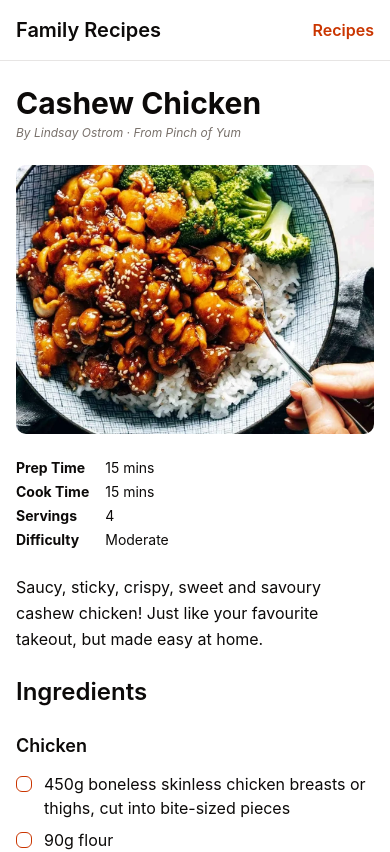
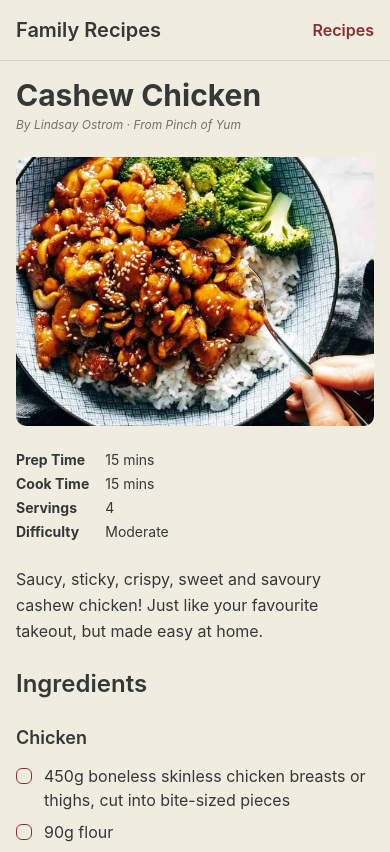
Before and after one commit to rfxdev/family-recipes-next, a Next.js app: page /recipes/cashew-chicken in a window 390 px wide. Shown: the top 852 px of the page. Built offline with nearby package versions, Linux system fonts and the light colour scheme.

Commit message:
refactor: centralise layout padding and design system tokens

```diff
--- a/app/_components/Header.tsx
+++ b/app/_components/Header.tsx
@@ -11,7 +11,7 @@ export function Header() {
   const isRecipesActive = pathname.startsWith('/recipes');
 
   return (
-    <header className="border-border bg-card border-b">
+    <header className="border-border bg-background border-b">
       <div className="mx-auto max-w-7xl px-4 py-4 sm:px-6 lg:px-8">
         <nav className="flex items-center justify-between">
           <Link
@@ -26,7 +26,7 @@ export function Header() {
               className={cn(
                 'transition-colors',
                 isRecipesActive
-                  ? 'text-primary font-semibold'
+                  ? 'text-accent-foreground font-semibold'
                   : 'text-muted-foreground hover:text-foreground',
               )}
               href={routes.recipes}
--- a/app/_components/ui/badge.tsx
+++ b/app/_components/ui/badge.tsx
@@ -6,7 +6,7 @@ import { cva } from 'class-variance-authority';
 import { cn } from '@/_lib/utils/cn';
 
 const badgeVariants = cva(
-  'inline-flex items-center justify-center rounded-full border border-transparent px-2 py-0.5 text-xs font-medium whitespace-nowrap shrink-0 [&>svg]:size-3 [&>svg]:pointer-events-none gap-1 transition-[color,box-shadow] overflow-hidden',
+  'inline-flex items-center justify-center rounded-full border border-transparent px-3 py-1 text-sm font-medium whitespace-nowrap shrink-0 [&>svg]:size-3 [&>svg]:pointer-events-none gap-1 transition-[color,box-shadow] overflow-hidden',
   {
     defaultVariants: {
       variant: 'default',
@@ -15,8 +15,9 @@ const badgeVariants = cva(
       variant: {
         default: 'bg-primary text-primary-foreground',
         destructive: 'bg-destructive text-destructive-foreground',
-        outline: 'border-border text-foreground',
+        outline: 'bg-accent text-accent-foreground border-accent-foreground/20',
         secondary: 'bg-secondary text-secondary-foreground',
+        tertiary: 'bg-tertiary text-tertiary-foreground',
       },
     },
   },
--- a/app/_components/ui/checkbox.tsx
+++ b/app/_components/ui/checkbox.tsx
@@ -14,7 +14,7 @@ const Checkbox = forwardRef<
 >(({ className, ...props }, ref) => (
   <CheckboxPrimitive.Root
     className={cn(
-      'border-primary ring-offset-background focus-visible:ring-ring data-[state=checked]:bg-primary data-[state=checked]:text-primary-foreground peer size-4 shrink-0 rounded-sm border focus-visible:ring-2 focus-visible:ring-offset-2 focus-visible:outline-none disabled:cursor-not-allowed disabled:opacity-50',
+      'border-accent-foreground ring-offset-background focus-visible:ring-ring data-[state=checked]:bg-accent-foreground data-[state=checked]:text-accent peer size-4 shrink-0 rounded-sm border focus-visible:ring-2 focus-visible:ring-offset-2 focus-visible:outline-none disabled:cursor-not-allowed disabled:opacity-50',
       className,
     )}
     ref={ref}
--- a/app/globals.css
+++ b/app/globals.css
@@ -1,53 +1,30 @@
 @import 'tailwindcss';
 @import 'tw-animate-css';
 
-@custom-variant dark (@media (prefers-color-scheme: dark));
-
+/* Colour token reference: docs/design-system.md */
 :root {
-  --background: oklch(1 0 0);
-  --foreground: oklch(0.147 0.004 49.25);
-  --card: oklch(1 0 0);
-  --card-foreground: oklch(0.147 0.004 49.25);
+  --background: oklch(0.9429 0.0165 91.55);
+  --foreground: oklch(0.3382 0.0045 219.61);
+  --card: var(--background);
+  --card-foreground: var(--foreground);
   --popover: oklch(1 0 0);
   --popover-foreground: oklch(0.147 0.004 49.25);
-  --primary: oklch(0.553 0.195 38.402);
-  --primary-foreground: oklch(0.985 0.001 106.423);
-  --secondary: oklch(0.97 0.001 106.424);
-  --secondary-foreground: oklch(0.216 0.006 56.043);
+  --primary: oklch(0.4504 0.101 160.55);
+  --primary-foreground: oklch(0.9945 0.0057 84.57);
+  --secondary: oklch(0.7797 0.0733 40.18);
+  --secondary-foreground: oklch(0.3382 0.0045 219.61);
+  --tertiary: oklch(0.9081 0.1043 96.08);
+  --tertiary-foreground: oklch(0.3382 0.0045 219.61);
   --muted: oklch(0.97 0.001 106.424);
   --muted-foreground: oklch(0.553 0.013 58.071);
-  --accent: oklch(0.97 0.001 106.424);
-  --accent-foreground: oklch(0.216 0.006 56.043);
+  --accent: oklch(0.985 0.001 106.423);
+  --accent-foreground: oklch(0.4427 0.1323 22.12);
   --destructive: oklch(0.577 0.245 27.325);
   --destructive-foreground: oklch(0.985 0 0);
-  --border: oklch(0.923 0.003 48.717);
+  --border: oklch(0.8043 0.0227 92.55 / 50%);
   --input: oklch(0.923 0.003 48.717);
-  --ring: oklch(0.553 0.195 38.402);
+  --ring: var(--accent-foreground);
   --radius: 0.625rem;
-}
-
-@media (prefers-color-scheme: dark) {
-  :root {
-    --background: oklch(0.147 0.004 49.25);
-    --foreground: oklch(0.985 0.001 106.423);
-    --card: oklch(0.216 0.006 56.043);
-    --card-foreground: oklch(0.985 0.001 106.423);
-    --popover: oklch(0.216 0.006 56.043);
-    --popover-foreground: oklch(0.985 0.001 106.423);
-    --primary: oklch(0.705 0.213 47.604);
-    --primary-foreground: oklch(0.216 0.006 56.043);
-    --secondary: oklch(0.268 0.007 34.298);
-    --secondary-foreground: oklch(0.985 0.001 106.423);
-    --muted: oklch(0.268 0.007 34.298);
-    --muted-foreground: oklch(0.709 0.01 56.259);
-    --accent: oklch(0.268 0.007 34.298);
-    --accent-foreground: oklch(0.985 0.001 106.423);
-    --destructive: oklch(0.704 0.191 22.216);
-    --destructive-foreground: oklch(0.985 0 0);
-    --border: oklch(1 0 0 / 10%);
-    --input: oklch(1 0 0 / 15%);
-    --ring: oklch(0.705 0.213 47.604);
-  }
 }
 
 @theme inline {
@@ -61,6 +38,8 @@
   --color-primary-foreground: var(--primary-foreground);
   --color-secondary: var(--secondary);
   --color-secondary-foreground: var(--secondary-foreground);
+  --color-tertiary: var(--tertiary);
+  --color-tertiary-foreground: var(--tertiary-foreground);
   --color-muted: var(--muted);
   --color-muted-foreground: var(--muted-foreground);
   --color-accent: var(--accent);
--- a/app/layout.tsx
+++ b/app/layout.tsx
@@ -15,7 +15,9 @@ export default function RootLayout({ children }: { children: ReactNode }) {
     <html lang="en">
       <body>
         <Header />
-        <main>{children}</main>
+        <main className="mx-auto max-w-7xl px-4 py-4 sm:px-6 sm:py-6 lg:px-8 lg:py-8">
+          {children}
+        </main>
       </body>
     </html>
   );
--- a/app/recipes/[id]/_components/RecipeDetail.tsx
+++ b/app/recipes/[id]/_components/RecipeDetail.tsx
@@ -34,7 +34,7 @@ export function RecipeDetail({ recipe }: RecipeDetailProps) {
   };
 
   return (
-    <div className="mx-auto max-w-7xl px-4 py-6 sm:px-6 lg:px-8 lg:py-8">
+    <>
       {/* Row 1: Title + author left, image right */}
       <div className="grid gap-6 lg:grid-cols-[3fr_5fr] lg:gap-12">
         <div className="flex flex-col justify-center">
@@ -80,7 +80,8 @@ export function RecipeDetail({ recipe }: RecipeDetailProps) {
       {/* Row 2: Metadata left, description right */}
       <div className="mt-6 grid gap-6 lg:mt-8 lg:grid-cols-[3fr_5fr] lg:gap-12">
         <div className="text-foreground text-sm">
-          <dl className="lg:border-border grid grid-cols-[auto_1fr] gap-x-4 gap-y-1 lg:border-y lg:py-3">
+          {/*<dl className="lg:border-border grid grid-cols-[auto_1fr] gap-x-4 gap-y-1 lg:border-y lg:py-3">*/}
+          <dl className="grid grid-cols-[auto_1fr] gap-x-4 gap-y-1">
             {recipe.prep_time_minutes != null &&
               recipe.prep_time_minutes > 0 && (
                 <>
@@ -177,7 +178,7 @@ export function RecipeDetail({ recipe }: RecipeDetailProps) {
           <ol className="list-none space-y-6">
             {recipe.instructions.map((step, index) => (
               <li className="flex gap-4" key={index}>
-                <span className="text-primary shrink-0 text-lg font-bold">
+                <span className="text-accent-foreground shrink-0 text-lg font-bold">
                   {index + 1}.
                 </span>
                 <p className="text-foreground text-base leading-relaxed lg:text-lg">
@@ -199,6 +200,6 @@ export function RecipeDetail({ recipe }: RecipeDetailProps) {
           )}
         </div>
       </div>
-    </div>
+    </>
   );
 }
--- a/app/recipes/_components/RecipeCard.tsx
+++ b/app/recipes/_components/RecipeCard.tsx
@@ -19,7 +19,7 @@ export function RecipeCard({ recipe }: RecipeCardProps) {
 
   return (
     <Link
-      className="group border-border bg-card flex flex-col overflow-hidden rounded-lg border transition-all duration-200 hover:-translate-y-1 hover:shadow-lg"
+      className="group border-border bg-card flex flex-col overflow-hidden rounded-lg transition-all duration-200 hover:-translate-y-1 hover:shadow-lg lg:border"
       href={routes.recipeDetail(recipe.id)}
     >
       {/* Image */}
@@ -41,27 +41,27 @@ export function RecipeCard({ recipe }: RecipeCardProps) {
         {/* Easy badge overlay */}
         {recipe.metadata.difficulty === 'easy' && (
           <div className="absolute top-3 left-3">
-            <Badge className="bg-emerald-600 text-white shadow-md">Easy</Badge>
+            <Badge className="shadow-md">Easy</Badge>
           </div>
         )}
       </div>
 
       {/* Content */}
-      <div className="flex flex-1 flex-col gap-3 p-4">
+      <div className="flex flex-1 flex-col gap-1.5 pt-3 lg:p-3">
         {/* Category label */}
-        <p className="text-primary flex items-center gap-1.5 text-xs font-medium tracking-wide uppercase">
+        <p className="text-accent-foreground flex items-center gap-1.5 text-xs font-medium tracking-wide uppercase">
           <span>{formatLabel(recipe.metadata.cuisine)}</span>
           <span className="text-muted-foreground">·</span>
           <span>{formatLabel(recipe.metadata.meal_type)}</span>
         </p>
 
         {/* Title */}
-        <h2 className="text-card-foreground group-hover:text-primary text-xl leading-tight font-semibold transition-colors">
+        <h2 className="text-card-foreground group-hover:text-accent-foreground text-xl leading-tight font-semibold transition-colors">
           {recipe.title}
         </h2>
 
         {/* Description */}
-        <p className="text-muted-foreground line-clamp-2 text-sm leading-relaxed">
+        <p className="text-card-foreground line-clamp-2 text-sm leading-relaxed">
           {recipe.description}
         </p>
 
@@ -69,7 +69,7 @@ export function RecipeCard({ recipe }: RecipeCardProps) {
         <div className="mt-auto" />
 
         {/* Metadata row */}
-        <div className="text-muted-foreground flex flex-wrap items-center gap-2 text-sm">
+        <div className="text-card-foreground flex flex-wrap items-center gap-2 text-sm">
           {totalTime > 0 && (
             <span className="inline-flex items-center gap-1">
               <Clock className="size-3.5" />
@@ -77,11 +77,7 @@ export function RecipeCard({ recipe }: RecipeCardProps) {
             </span>
           )}
           {recipe.metadata.dietary_restrictions.map((restriction) => (
-            <Badge
-              className="bg-primary/10 text-primary border-primary/20"
-              key={restriction}
-              variant="outline"
-            >
+            <Badge className="text-xs" key={restriction} variant="secondary">
               {formatLabel(restriction)}
             </Badge>
           ))}
--- a/app/recipes/page.tsx
+++ b/app/recipes/page.tsx
@@ -4,8 +4,8 @@ import { RecipeCard } from './_components/RecipeCard';
 
 export default function RecipesPage() {
   return (
-    <div className="mx-auto max-w-7xl px-4 py-8 sm:px-6 lg:px-8">
-      <div className="mb-8">
+    <>
+      <div className="mb-4">
         <h1 className="text-foreground text-3xl font-bold">Recipes</h1>
         <p className="text-muted-foreground mt-2">
           {dummyRecipes.length}{' '}
@@ -18,6 +18,6 @@ export default function RecipesPage() {
           <RecipeCard key={recipe.id} recipe={recipe} />
         ))}
       </div>
-    </div>
+    </>
   );
 }
```
Also changed, not shown: 2 other files (tests, documents, lock files or other folders).
